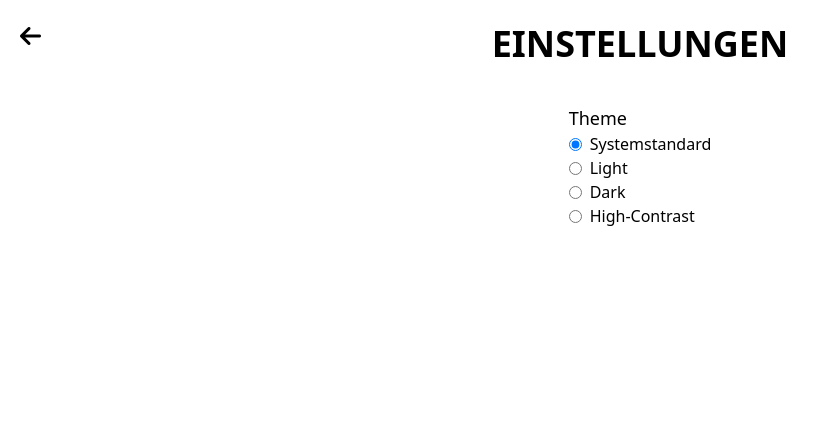
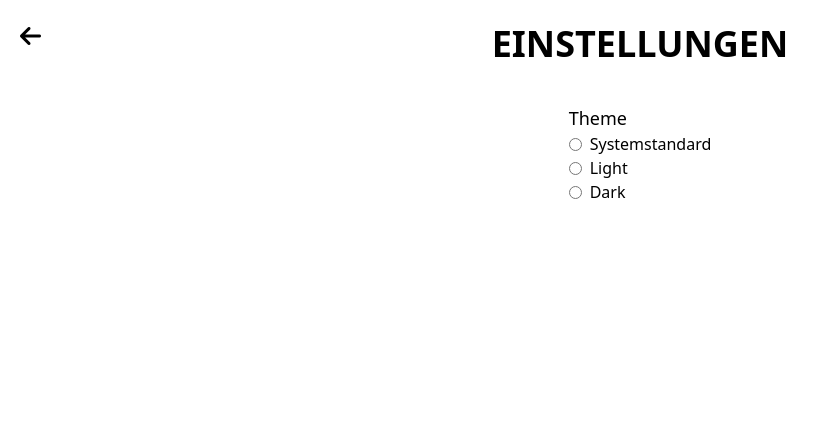
Before and after one commit to RienerTobias/photonest, a Django app: page /settings in a window 1280 px wide. Shown: the top 425 px of the page, without its empty margins (0-828 px from the left). Run offline with Django 5.2, Linux system fonts and the light colour scheme; the visitor is signed in with stand-in values (Sample User, id 1); data that the repository does not hold is empty; parts of the project's set-up code (start-up, migrations or seed data) failed here and were passed over; some libraries are stand-ins or nearby versions.

Commit message:
fix theme controller

```diff
--- a/photonest_server/photonest/templates/photonest/sites/settings.html
+++ b/photonest_server/photonest/templates/photonest/sites/settings.html
@@ -29,10 +29,6 @@
             <input type="radio" name="theme-radios" class="radio radio-sm theme-controller" value="dark"/>
             Dark
           </label>
-          <label class="flex gap-2 cursor-pointer items-center">
-            <input type="radio" name="theme-radios" class="radio radio-sm theme-controller" value="highcontrast"/>
-            High-Contrast
-          </label>
         </fieldset>
       </div>
       <footer class="w-full h-fit p-4 flex flex-col items-center justify-center text-center">
@@ -46,20 +42,6 @@
               date.setTime(date.getTime() + (days * 24 * 60 * 60 * 1000));
               const expires = "expires=" + date.toUTCString();
               document.cookie = name + "=" + value + ";" + expires + ";path=/;SameSite=Lax";
-          }
-
-          function getCookie(name) {
-              const cookieName = name + "=";
-              const decodedCookie = decodeURIComponent(document.cookie);
-              const cookies = decodedCookie.split(';');
-
-              for(let i = 0; i < cookies.length; i++) {
-                  let cookie = cookies[i].trim();
-                  if (cookie.indexOf(cookieName) === 0) {
-                      return cookie.substring(cookieName.length, cookie.length);
-                  }
-              }
-              return null;
           }
 
           function deleteCookie(name) {
--- a/photonest_server/theme/templates/base.html
+++ b/photonest_server/theme/templates/base.html
@@ -17,9 +17,35 @@
 		<link rel="stylesheet" href="https://site-assets.fontawesome.com/releases/v6.7.2/css/all.css">
 		<script src="{% static 'photonest/js/load_posts.js' %}?v={{ timestamp }}"></script>
 		{% tailwind_css %}
+		<script>
+		(function() {
+			function getCookie(name) {
+				const cookieName = name + "=";
+				const decodedCookie = decodeURIComponent(document.cookie);
+				const cookies = decodedCookie.split(';');
+				for(let i = 0; i < cookies.length; i++) {
+					let cookie = cookies[i].trim();
+					if (cookie.indexOf(cookieName) === 0) {
+						return cookie.substring(cookieName.length, cookie.length);
+					}
+				}
+				return null;
+			}
+			const savedTheme = getCookie('theme');
+			let themeToSet;
+			if (savedTheme) {
+				themeToSet = savedTheme;
+			} else {
+				// Systemtheme fallback
+				themeToSet = window.matchMedia('(prefers-color-scheme: dark)').matches
+					? 'dark'
+					: 'light';
+			}
+			document.documentElement.setAttribute('data-theme', themeToSet);
+		})();
+		</script>
 	</head>
 
 	{% load django_browser_reload %}
 	{% block base_content %}{% endblock %}
-	<script src="{% static 'photonest/js/theme_controller.js' %}?v={{ timestamp }}"></script>
 </html>
```
